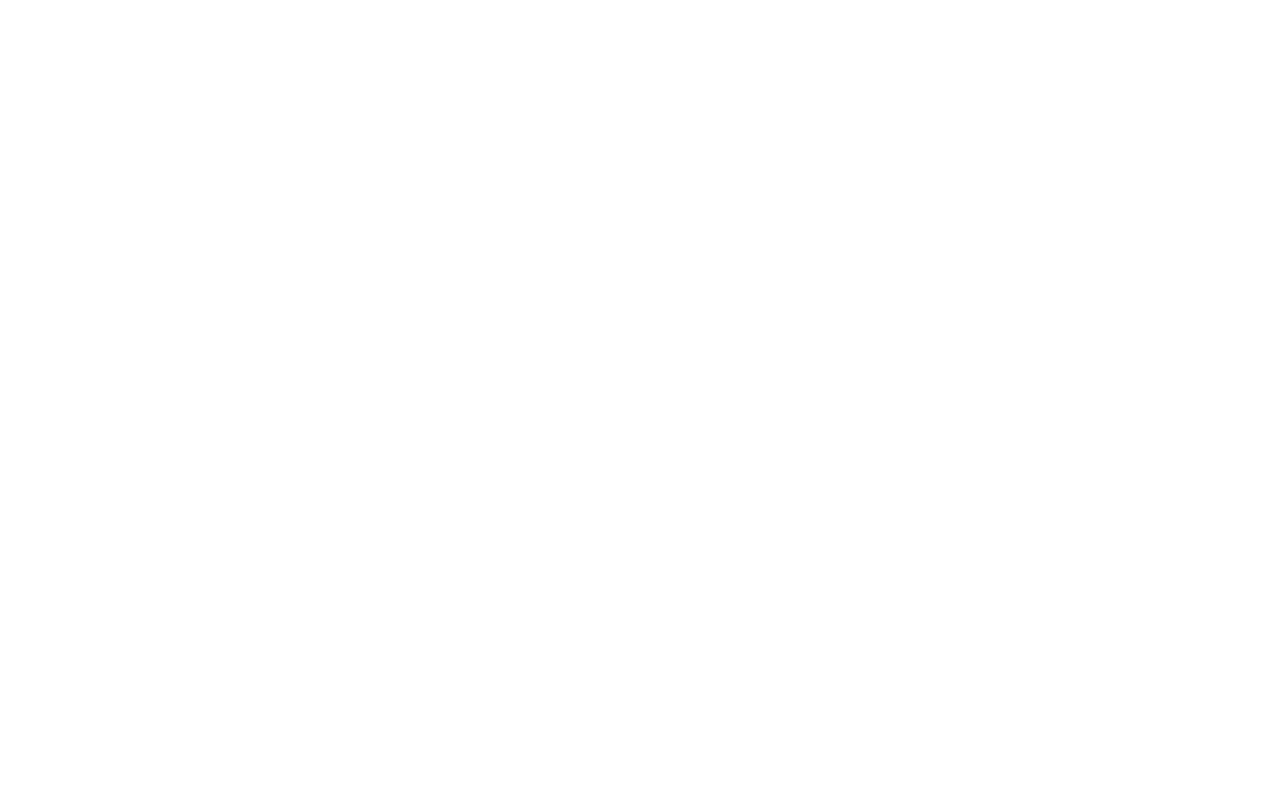
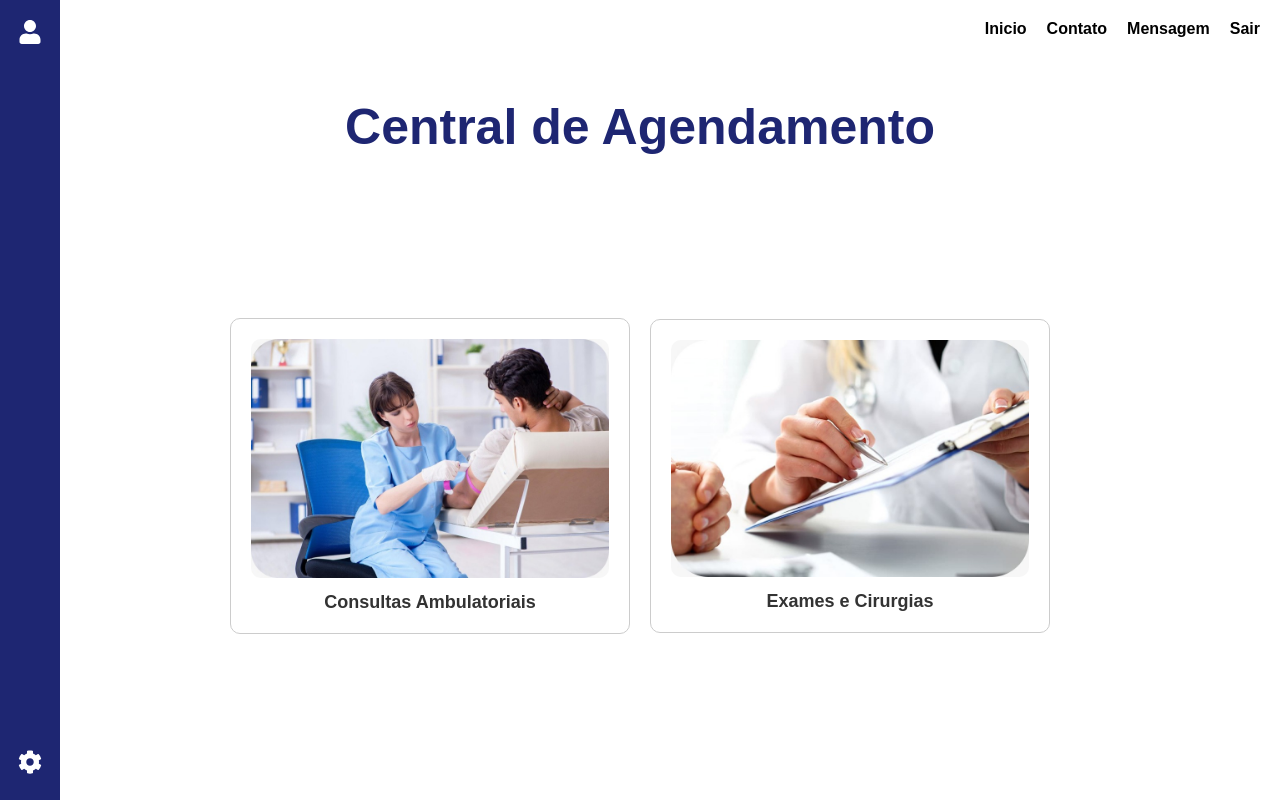
Before and after one commit to PETcisam/PetFilasInteligentes, a React (Create React App) app in the folder FrontendPET/: page /paciente/home in a window 1280 px wide. Built offline with nearby package versions, Linux system fonts and the light colour scheme.

Commit message:
homepaciente

```diff
--- a/FrontendPET/src/Main.js
+++ b/FrontendPET/src/Main.js
@@ -15,8 +15,8 @@
         <ul>
           <li><a href="#option1">Inicio</a></li>
           <li><a href="#option2">Contato</a></li>
-          <li><a href="#option3">Entrar</a></li>
-          <li><a href="#option4">Registre-se</a></li>
+          <li><a href="/login">Entrar</a></li>
+          <li><a href="/cadastro">Registre-se</a></li>
         </ul>
       </nav>
     </header>
--- a/FrontendPET/src/PacientePages/HomePaciente.js
+++ b/FrontendPET/src/PacientePages/HomePaciente.js
@@ -1,8 +1,60 @@
+import "./HomePaciente1.css"
+import { FaUser, FaCog } from 'react-icons/fa';
+import { Link } from 'react-router-dom';
+
+import img1 from './consulamb.jpeg';
+import img2 from './examcirur.jpeg';
+
 function HomePaciente(){
 
     return(
+    <div>
+      {/* topbar    */}
+    <header className="header">
+      <div className="logo">
+        {/* <img src={} alt="Logo" /> */}
+      </div>
+      <nav className="menu">
+        <ul>
+          <li><a href="/">Inicio</a></li>
+          <li><a href="#option2">Contato</a></li>
+          <li><a href="#option3">Mensagem</a></li>
+          <li><a href="/">Sair</a></li>
+        </ul>
+      </nav>
+    </header>
 
-        <h1>Pagina Home dps do paciente logar</h1>
+        {/* barra lateral */}
+        <div className="sidebar">
+        <div className="icon profile-icon">
+          <FaUser />
+        </div>
+        <div className="spacer"></div>
+        <div className="icon settings-icon">
+          <FaCog />
+        </div>
+      </div>
+
+      {/* objeto central */}
+      <div className="titulohomepdiv">
+      <h1 className="titulohomep">Central de Agendamento</h1>
+      </div>
+      <div className="options-container">
+      <div className="option">
+        <Link to="#/page1">
+          <img src={img1} alt="Consultas Ambulatoriais" className="option-image" />
+          <div className="option-text">Consultas Ambulatoriais</div>
+        </Link>
+      </div>
+      <div className="option">
+        <Link to="#/page2">
+          <img src={img2} alt="Exames e Cirurgias" className="option-image" />
+          <div className="option-text">Exames e Cirurgias</div>
+        </Link>
+      </div>
+    </div>
+
+    </div>
 
     );
 }
--- /dev/null
+++ b/FrontendPET/src/PacientePages/HomePaciente1.css
@@ -0,0 +1,122 @@
+
+body {
+    margin: 0;
+    font-family: Arial, sans-serif;
+  }
+
+  .header {
+    margin-top: 10px;
+    display: flex;
+    justify-content: space-between;
+    align-items: center;
+    background-color: #ffffff;
+    padding: 10px 20px;
+    z-index: 1;
+    position: relative;
+  }
+
+  .logo img {
+    height: 50px;
+  }
+
+  .menu ul {
+    list-style: none;
+    margin: 0;
+    padding: 0;
+    display: flex;
+  }
+
+  .menu li {
+    margin-left: 20px;
+  }
+
+  .menu a {
+    text-decoration: none;
+    color: rgb(0, 0, 0);
+    font-weight: bold;
+    transition: color 0.3s;
+  }
+
+  .menu a:hover {
+    color: #1E2672;
+    ;
+  }
+
+.sidebar {
+    position: fixed;
+    top: 0;
+    left: 0;
+    display: flex;
+    flex-direction: column;
+    justify-content: space-between;
+    align-items: center;
+    width: 60px;
+    height: 100vh;
+    background-color: #1E2672;
+    padding: 20px 0;
+    z-index: 2;
+  }
+
+  .icon {
+    color: #fff;
+    font-size: 24px;
+    cursor: pointer;
+    transition: color 0.3s;
+  }
+
+  .icon:hover {
+    color: #bbb;
+  }
+
+  .spacer {
+    flex-grow: 1;
+  }
+
+  .titulohomepdiv{
+    margin-bottom: 0;
+    margin-top: 50px;
+    display: flex;
+    justify-content: center;
+    align-items: center;
+  }
+  .titulohomep{
+    font-size: 50px;
+    color: #1E2672;
+
+  }
+
+  .options-container {
+
+    display: flex;
+    justify-content: center;
+    align-items: center;
+    height: 80vh;
+    gap: 20px;
+  }
+
+  .option {
+    max-width: 400px;
+    text-align: center;
+    border: 1px solid #ccc;
+    padding: 20px;
+    border-radius: 10px;
+    transition: transform 0.3s, box-shadow 0.3s;
+  }
+
+  .option:hover {
+    transform: scale(1.05);
+    box-shadow: 0 4px 8px rgba(0, 0, 0, 0.1);
+  }
+
+  .option-image {
+    max-width: 100%;
+    height: auto;
+    border-radius: 10px;
+  }
+
+  .option-text {
+    margin-top: 10px;
+    font-size: 18px;
+    font-weight: bold;
+    color: #333;
+  }
```
Also changed, not shown: FrontendPET/src/PacientePages/consulamb.jpeg (added), FrontendPET/src/PacientePages/examcirur.jpeg (added).
